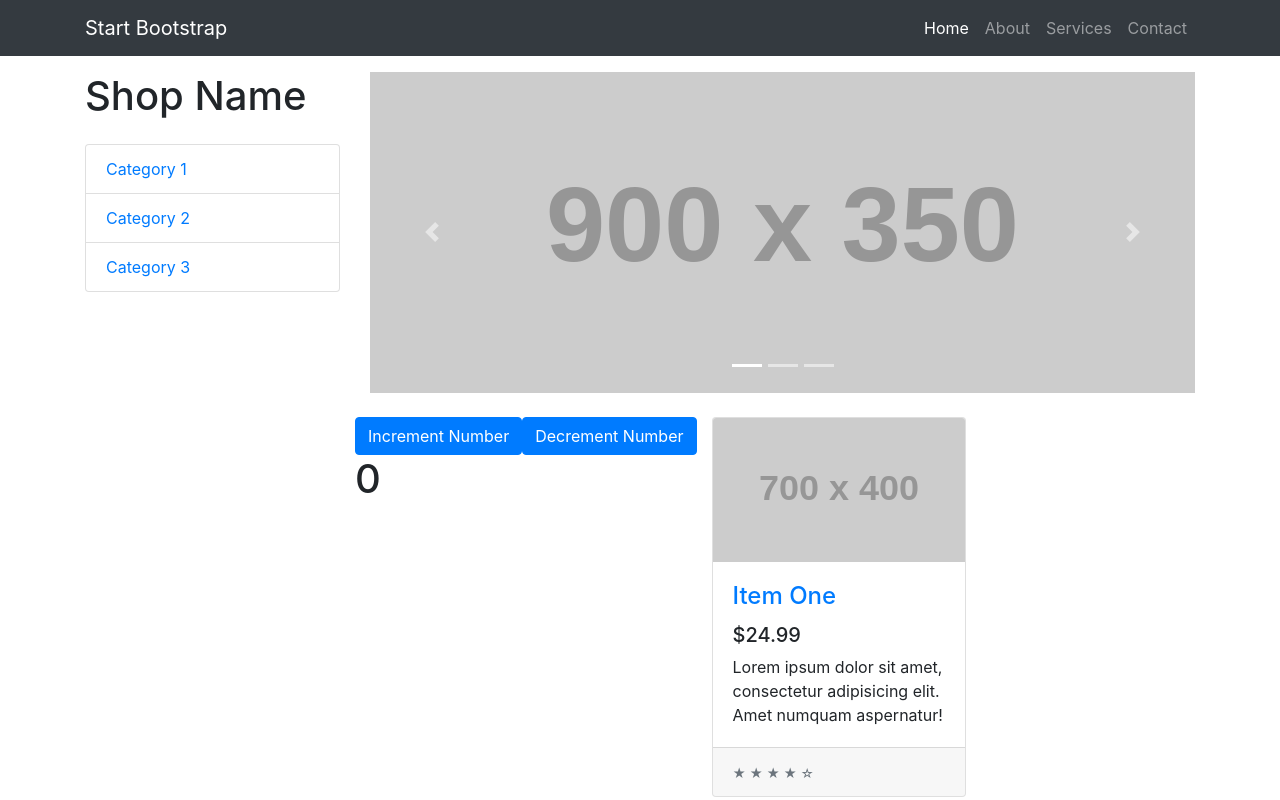
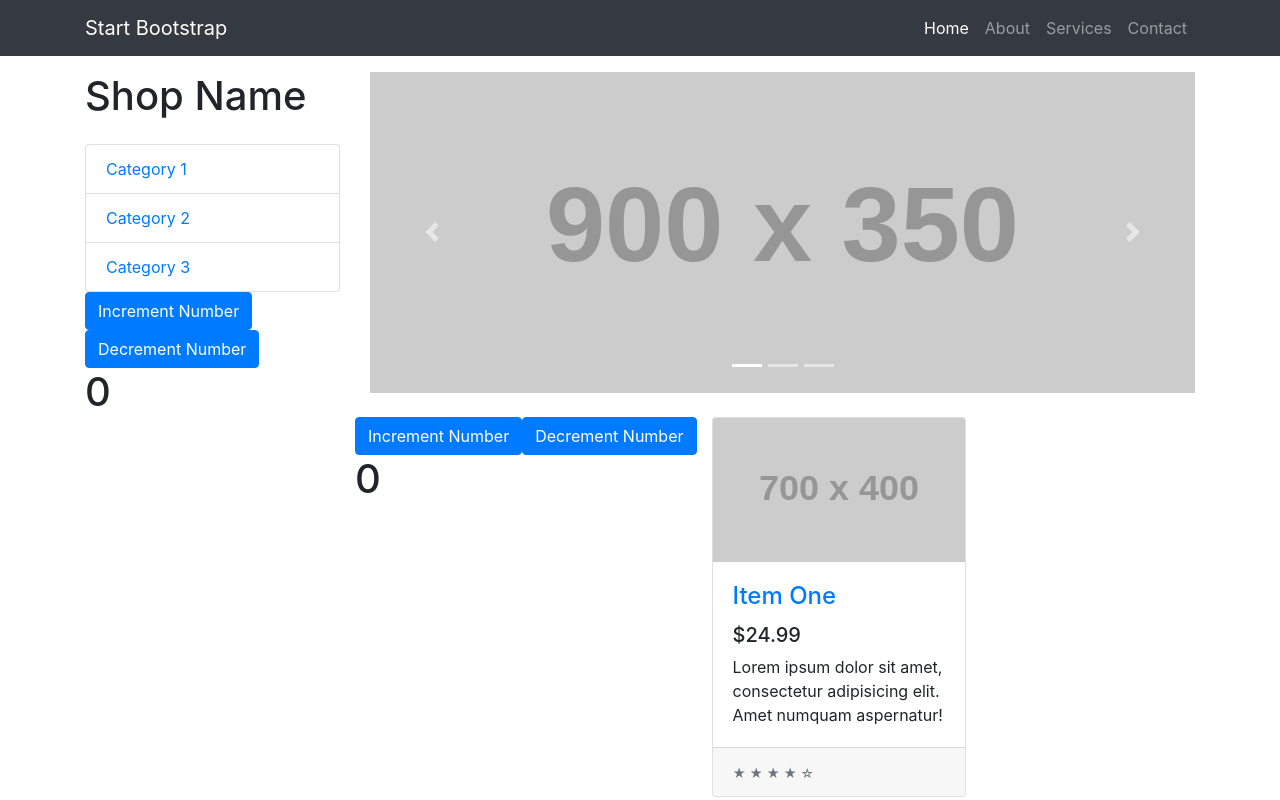
Before and after one commit to tickstudiu/movie-app-nextjs, a Next.js app: page / in a window 1280 px wide. Shown: the top 800 px of the page. Built offline with nearby package versions, Linux system fonts and the light colour scheme.

Commit message:
Functional component State

```diff
--- a/components/sideMenu.js
+++ b/components/sideMenu.js
@@ -1,4 +1,21 @@
+import { useState } from "react";
+
 const sideMenu = () => {
+  const [count, setCount] = useState(0);
+
+  // const stateArray = useState(0)
+  // const count = stateArray[0]
+  // const setCount = stateArray[1]
+
+  const increment = () => {
+    const newCount = count + 1;
+    setCount(newCount);
+  };
+
+  const decrement = () => {
+    const newCount = count - 1;
+    setCount(newCount);
+  };
   return (
     <div>
       <h1 className="my-4">Shop Name</h1>
@@ -13,8 +30,18 @@
           Category 3
         </a>
       </div>
+      <div>
+        <button onClick={increment} className="btn btn-primary">
+          Increment Number
+        </button>
+        <button onClick={decrement} className="btn btn-primary">
+          Decrement Number
+        </button>
+
+        <h1>{count}</h1>
+      </div>
     </div>
   );
 };
 
-export default sideMenu
+export default sideMenu;
```
